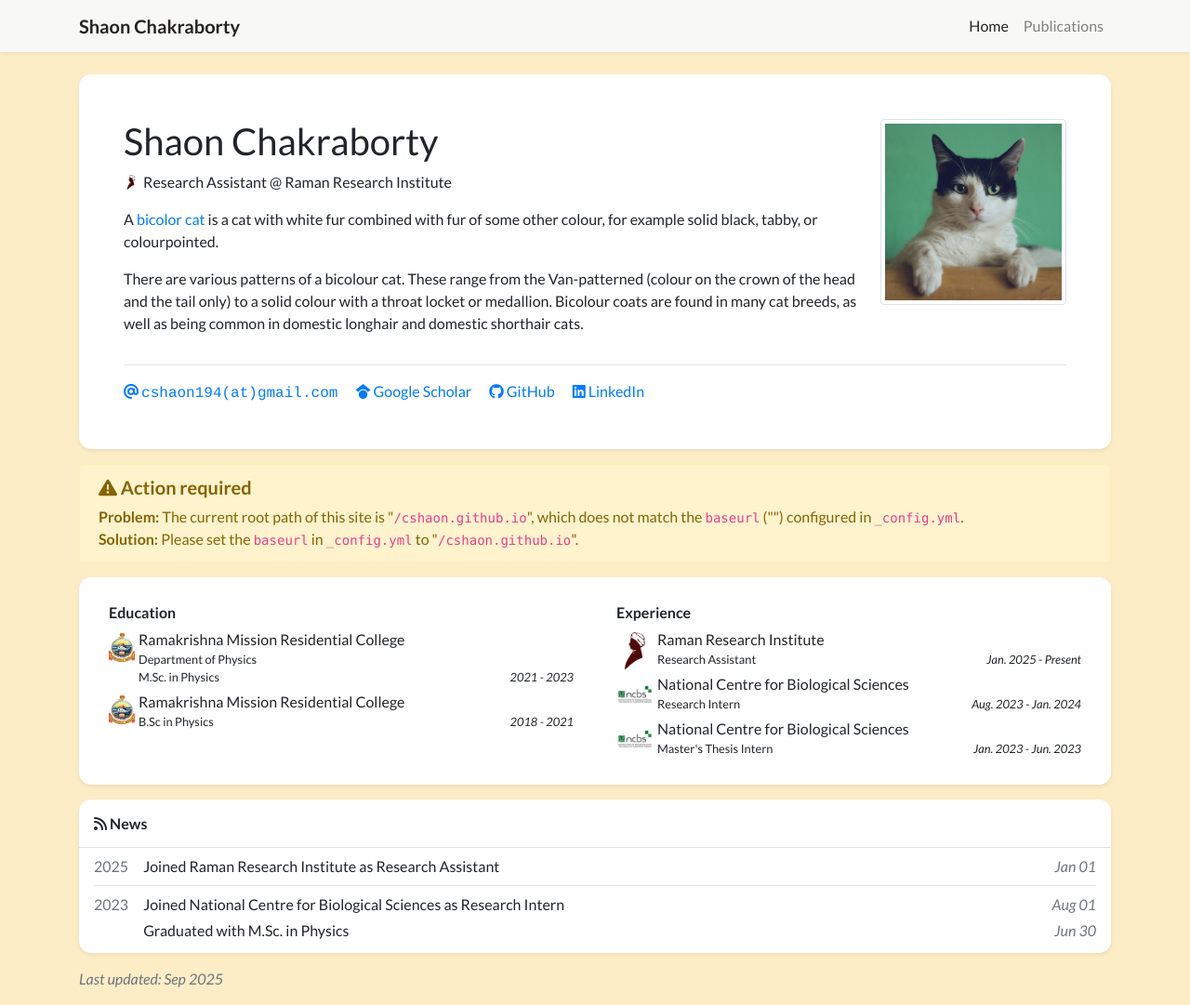
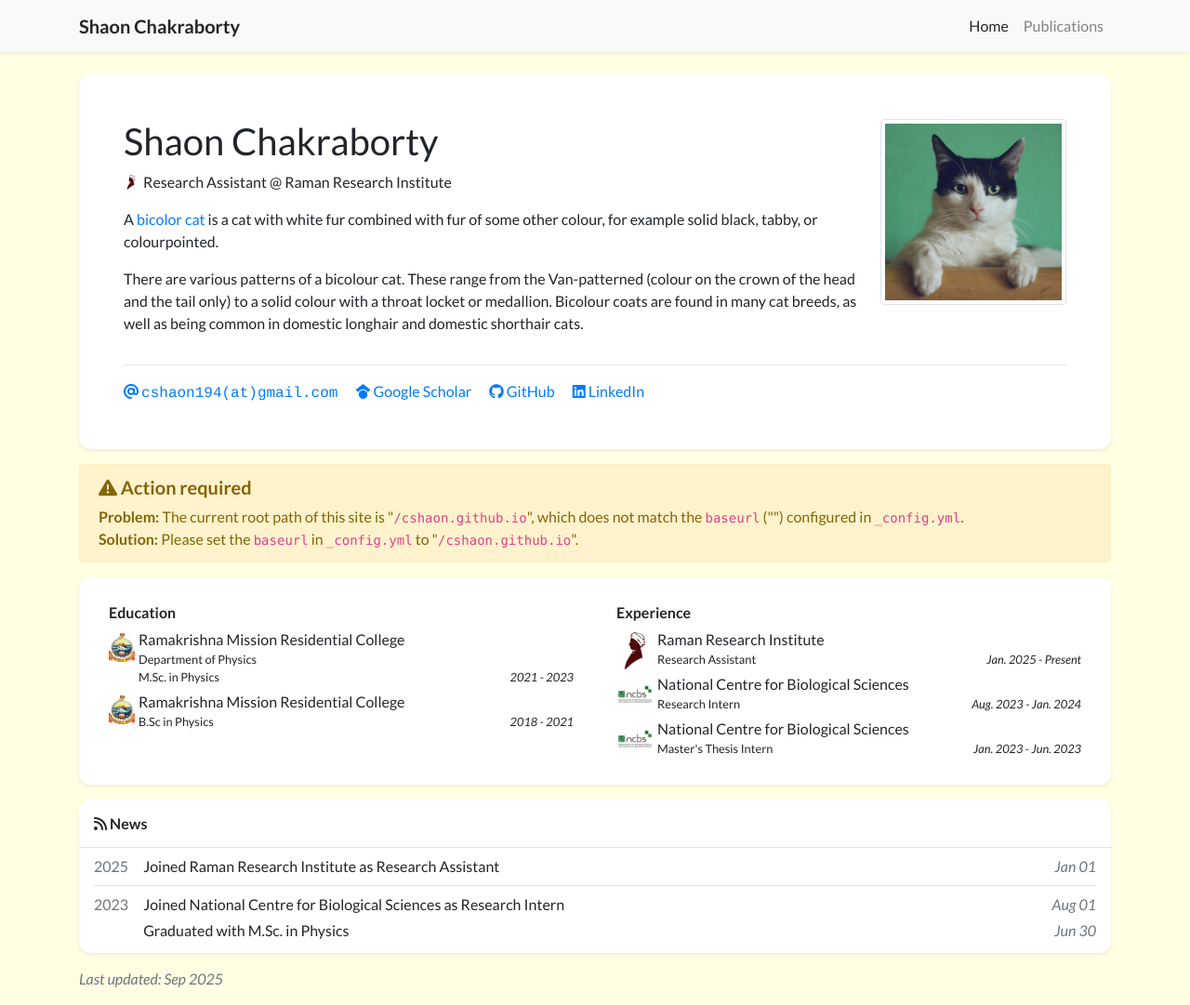
Before and after one commit to cshaon/cshaon.github.io, a Jekyll site: the page built from index.html, in a window 1280 px wide and 1081 px high. Shown: the whole window at 93% size. Built offline with Jekyll 4.4.1, drawn with Linux system fonts in a browser that asks for light colours; nearby versions of some CDN libraries; a style sheet for code colours, icons or effects is not loaded.

Commit message:
Update global.css

```diff
--- a/assets/css/global.css
+++ b/assets/css/global.css
@@ -92,9 +92,9 @@ div.lazy {
 
 
 body {
-    background-color: #fdedc7;
+    background-color: #ffffe4;
 }
 
 body.bg-light {
-    background-color: #fdedc7 !important;
+    background-color: #ffffe4 !important;
 }
```
